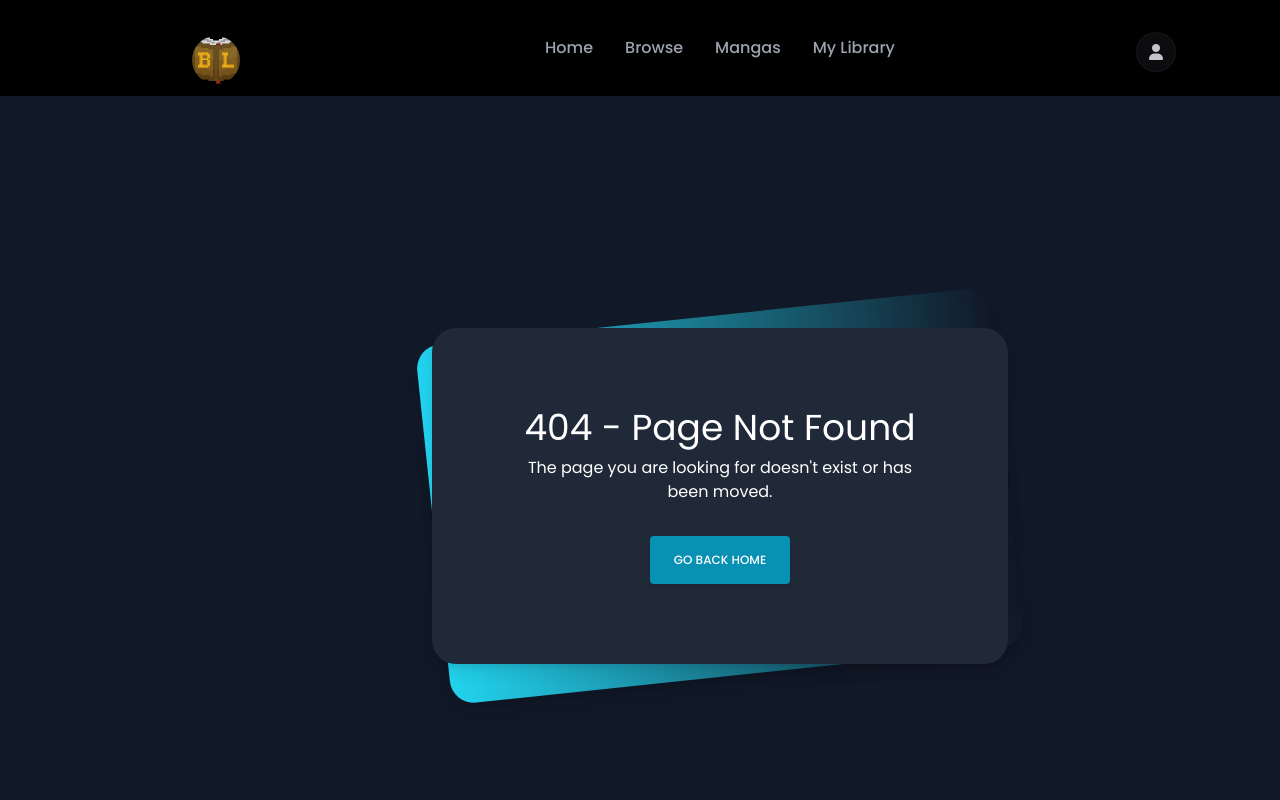
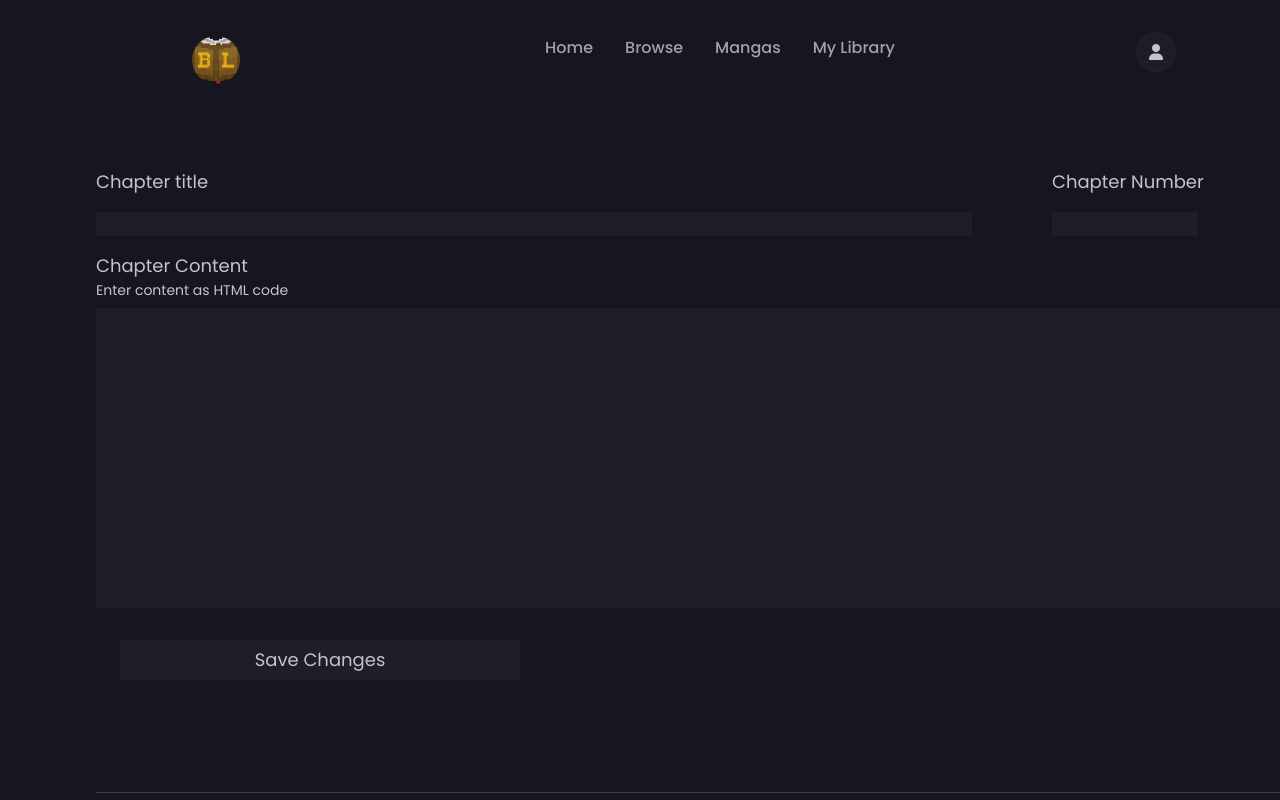
Before and after one commit to egnaro1007/tidol-fe, a Next.js app: page /studio/edit/chapter in a window 1280 px wide. Before the commit this address had no page. Shown: the top 800 px of the page. Built offline with nearby package versions, Linux system fonts and the light colour scheme.

Commit message:
Added chapter edit

```diff
--- a/src/pages/studio.js
+++ b/src/pages/studio.js
@@ -1,6 +1,7 @@
 import EditorialCard from "@/components/Card/EditorialCard";
 import Link from "next/link";
 import { useState } from "react";
+import { NextSeo } from 'next-seo';
 
 export default function home() {
 
@@ -23,6 +24,7 @@ export default function home() {
 
   return (
     <>
+      <NextSeo title="Studio"/>
       <div className="lg:px-24 mx-auto justify-center lg:mt-8 pt-10">
         <div className="h-[100px] flex justify-center">
           <p className="text-4xl font-bold self-center">Author</p>
--- a/src/pages/studio/edit.js
+++ b/src/pages/studio/edit.js
@@ -1,4 +1,7 @@
-export default function home() {
+import { NextSeo } from "next-seo"
+import Link from "next/link"
+
+export default function Home() {
 
   const chapter = {
     id: 1,
@@ -7,6 +10,7 @@ export default function home() {
   }
   return (
     <>
+      <NextSeo title="Edit"/>
       <div className="lg:px-24 mx-auto justify-center lg:mt-8 pt-10">
         <div className="flex flex-row mb-8">
           <div className="flex flex-col w-1/4 justify-center">
@@ -54,9 +58,11 @@ export function ChapterPanel({chapter}) {
   return (
     <div className="rounded-lg p-5 flex flex-row bg-zinc-700/50">
       <p className="text-lg self-center grow">Chapter {chapter.number}: {chapter.title}</p>
-      <div className="button-animate cursor-pointer hover:bg-green-500/60 h-auto bg-zinc-700/20 mx-2 rounded justify-center flex self-center p-2">
-        <p className="self-center text-lg">Edit</p>
-      </div>
+      <Link href="/studio/edit/chapter">
+        <div className="button-animate cursor-pointer hover:bg-green-500/60 h-auto bg-zinc-700/20 mx-2 rounded justify-center flex self-center p-2">
+          <p className="self-center text-lg">Edit</p>
+        </div>
+      </Link>
       <div className="button-animate cursor-pointer hover:bg-red-500/60 h-auto bg-zinc-700/20 mx-2 rounded justify-center flex self-center p-2">
         <p className="self-center text-lg">Delete</p>
       </div>
--- /dev/null
+++ b/src/pages/studio/edit/chapter.js
@@ -0,0 +1,37 @@
+import { NextSeo } from 'next-seo';
+
+export default function Home() {
+  return (
+    <>
+      <NextSeo title="Edit Chapter" />
+      <div className="lg:px-24 mx-auto justify-center lg:mt-8 pt-10">
+        <div className="flex flex-row">
+          <div className="flex flex-col grow w-3/4 gap-4 mr-20">
+
+            {/* Chapter title input */}
+            <p className="text-lg">Chapter title</p>
+            <input type="text" className="w-full bg-zinc-700/20 px-6 border-3 border-zinc-200"/>
+          </div>
+
+            {/* Chapter number input */}
+          <div className="flex flex-col grow w-1/4 gap-4">
+            <p className="text-lg">Chapter Number</p>
+            <input type="text" className="w-1/2 bg-zinc-700/20 px-6 border-3 border-zinc-200"/>
+          </div>
+        </div>
+
+        {/* Chapter content input */}
+        <div className="flex flex-col mt-4 mb-8">
+          <p className="text-lg">Chapter Content</p>
+          <p className="text-sm">Enter content as HTML code</p>
+          <textarea className="w-full min-h-[300px] bg-zinc-700/20 px-6 mt-2 border-3 border-zinc-200 text-wrap h-auto grow"/>
+        </div>
+
+        {/* Plz add action */}
+        <div className="button-animate cursor-pointer hover:bg-zinc-700/60 h-[40px] w-[400px] bg-zinc-700/20 mx-6 my-2 rounded justify-center flex self-center">
+          <p className="self-center text-lg">Save Changes</p>
+        </div>
+      </div>
+    </>
+  )
+}
--- a/src/styles/globals.css
+++ b/src/styles/globals.css
@@ -6,7 +6,7 @@
 @tailwind utilities;
 
 body {
-    background-color: #000;
+    background-color: #161520;
     color: #c2c6cc;
     overflow-x: hidden !important;
 }
```
